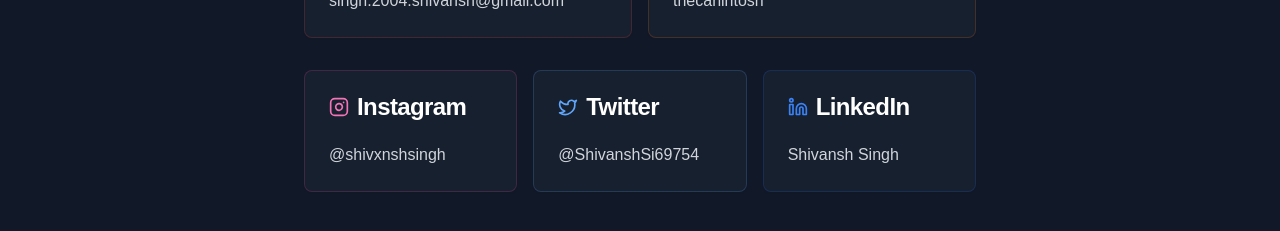
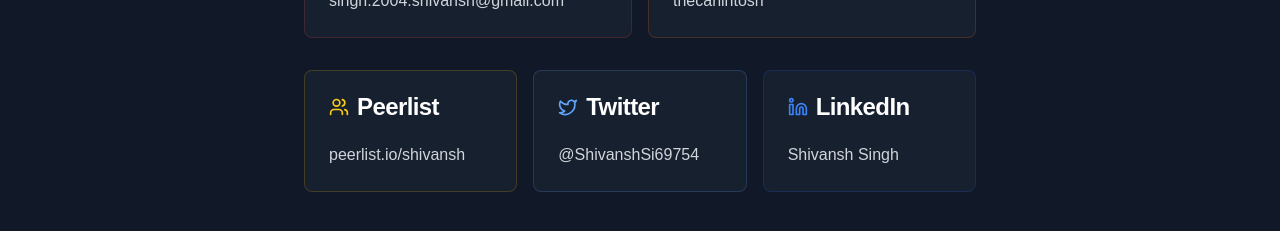
Before and after one commit to thecahintosh/portfolio-website, a Next.js app: page /contact in a window 1280 px wide. Shown: the part 289-520 px from the top of the page. Built offline with nearby package versions, Linux system fonts and the light colour scheme.

Commit message:
Update page.tsx

```diff
--- a/app/contact/page.tsx
+++ b/app/contact/page.tsx
@@ -1,7 +1,8 @@
 import Link from "next/link"
 import { Card, CardContent, CardHeader, CardTitle } from "@/components/ui/card"
 import { Button } from "@/components/ui/button"
-import { ArrowLeft, Mail, MessageCircle, Instagram, Twitter, Linkedin } from "lucide-react"
+import { ArrowLeft, Mail, MessageCircle, Twitter, Linkedin } from "lucide-react"
+import { Users } from "lucide-react" // Using a generic icon for Peerlist (or you can use a custom SVG)
 
 export default function ContactPage() {
   return (
@@ -47,20 +48,20 @@ export default function ContactPage() {
             </div>
 
             <div className="grid md:grid-cols-3 gap-4">
-              <Card className="bg-gray-800/50 border border-pink-500/20">
+              <Card className="bg-gray-800/50 border border-yellow-500/20">
                 <CardHeader>
                   <div className="flex items-center space-x-2">
-                    <Instagram className="w-5 h-5 text-pink-400" />
-                    <CardTitle className="text-white">Instagram</CardTitle>
+                    <Users className="w-5 h-5 text-yellow-400" />
+                    <CardTitle className="text-white">Peerlist</CardTitle>
                   </div>
                 </CardHeader>
                 <CardContent>
                   <Link
-                    href="https://instagram.com/shivxnshsingh"
+                    href="https://peerlist.io/shivansh"
                     target="_blank"
                     className="text-gray-300 hover:underline"
                   >
-                    @shivxnshsingh
+                    peerlist.io/shivansh
                   </Link>
                 </CardContent>
               </Card>
@@ -92,7 +93,7 @@ export default function ContactPage() {
                 </CardHeader>
                 <CardContent>
                   <Link
-                    href="www.linkedin.com/in/shivansh-singh-b80b84125"
+                    href=""
                     target="_blank"
                     className="text-gray-300 hover:underline"
                   >
```
